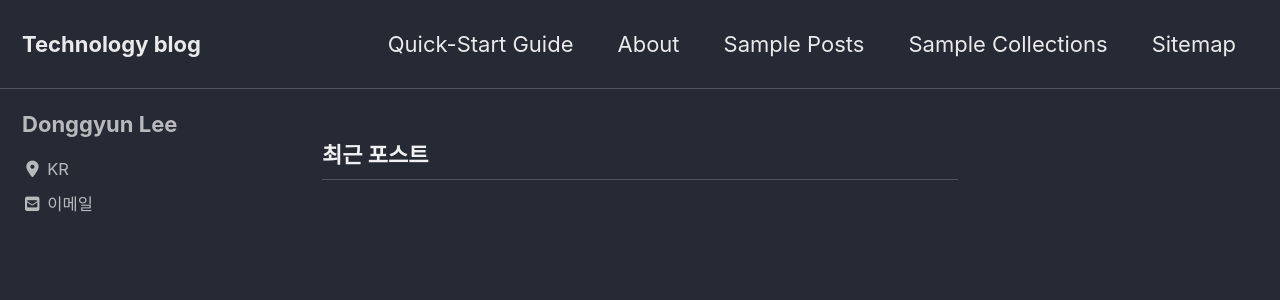
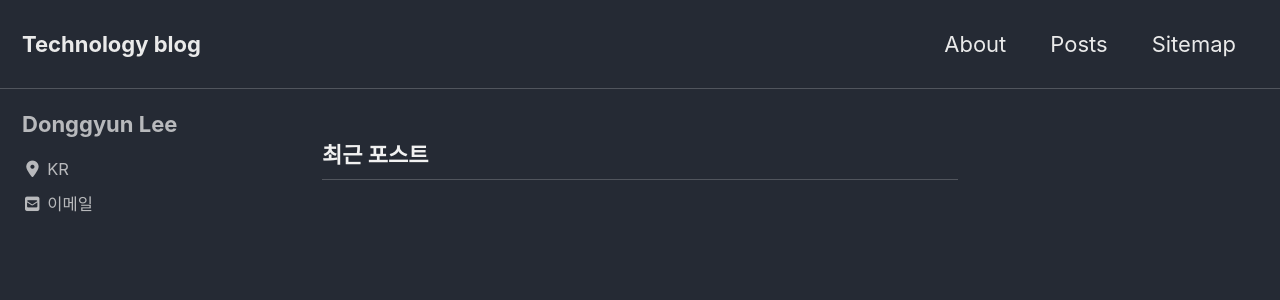
Before and after one commit to ldg0005/ldg0005.github.io, a Jekyll site: the page built from index.html, in a window 1280 px wide and 900 px high. Shown: the top 300 px of the window. Built offline with Jekyll 4.4.1, drawn with Linux system fonts in a browser that asks for light colours; cached includes are drawn as plain includes; nearby versions of some CDN libraries; the list of posts is cut into pages by our own code.

Commit message:
Update navigation.yml

```diff
--- a/_data/navigation.yml
+++ b/_data/navigation.yml
@@ -1,8 +1,5 @@
 # main links
 main:
-  - title: "Quick-Start Guide"
-    url: https://mmistakes.github.io/minimal-mistakes/docs/quick-start-guide/
   - title: "About"
-  - title: "Sample Posts"
-  - title: "Sample Collections"
+  - title: "Posts"
   - title: "Sitemap"
```
